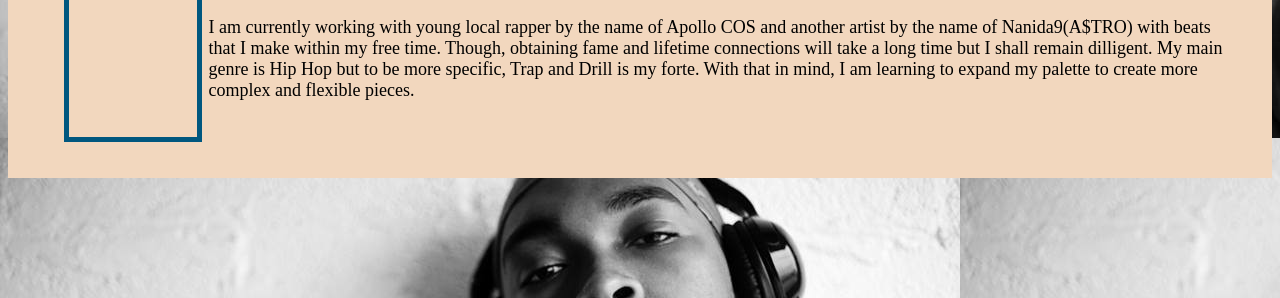
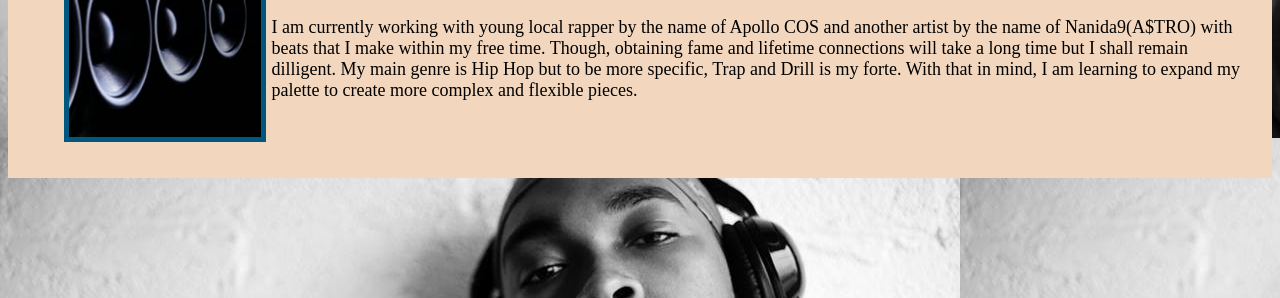
Before and after one commit to GrabFiend/DPR241, a plain HTML site: page index.html in a window 1280 px wide. Shown: the part 502-800 px from the top of the page. Drawn offline with Linux system fonts and the light colour scheme; a web font is replaced by a local one.

Commit message:
Update index.html

```diff
--- a/index.html
+++ b/index.html
@@ -37,7 +37,7 @@ to improve UI. This is mainly a "side" job as its not my main passion. My main p
 I've been honing my craft mostly in that particular field for 5+ years. But dont count me out just yet, I have learning programing for
 3+ years and somewhat confident to get the job done
 </p>
- <img id="speakers" src="" alt="photo of speakers" />
+ <img id="speakers" src="Bass.jpg" alt="photo of speakers" />
  <h2>Big Plans</h2>
  <p>I am currently working with young local rapper by the name of Apollo COS and another artist by the name of Nanida9(A$TRO) with beats that I make within my free time. Though, obtaining fame and lifetime connections will take a long time but I shall remain dilligent. My main genre is Hip Hop but to be more specific, Trap and Drill is my forte. With that in mind, I am learning to expand my palette to create more complex and flexible pieces. </p>
  </section>
```
